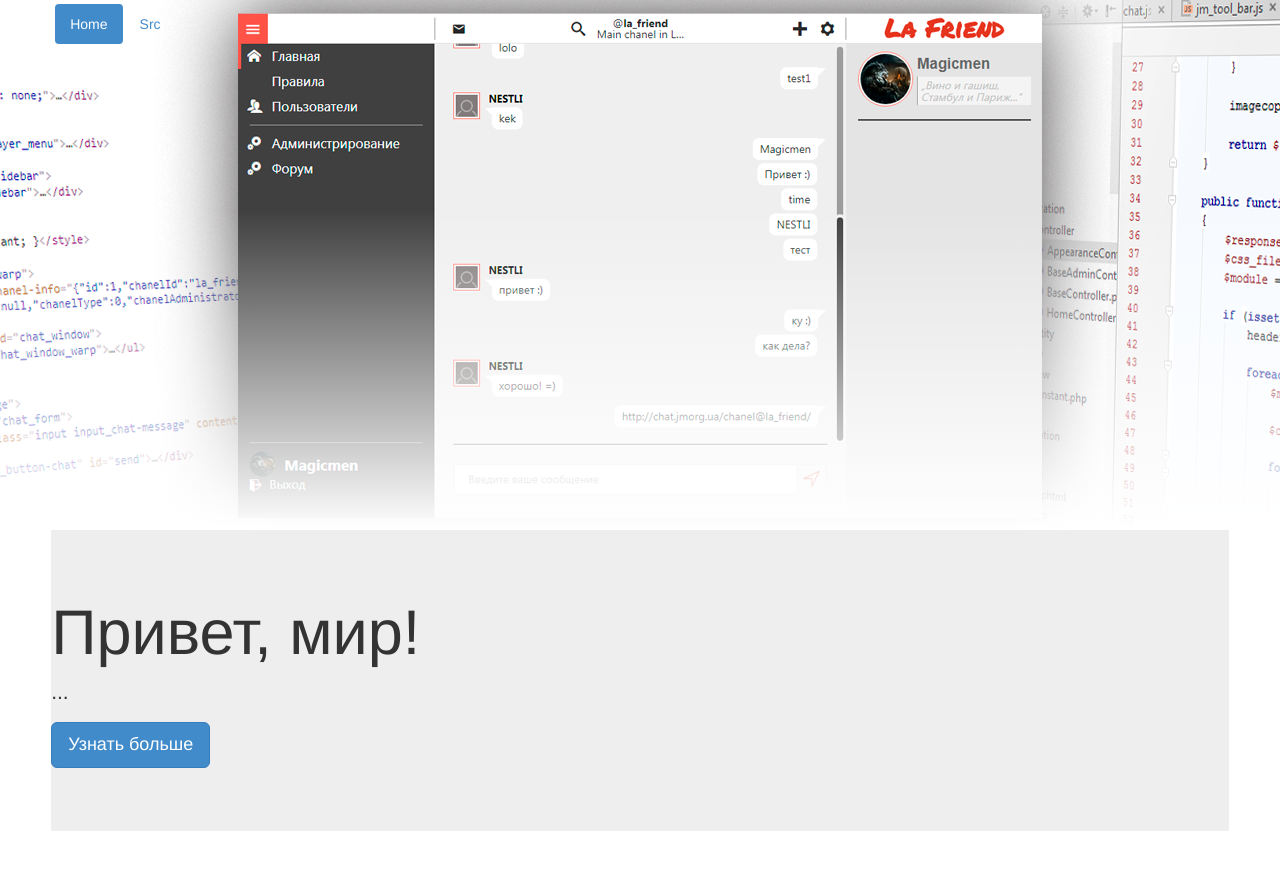
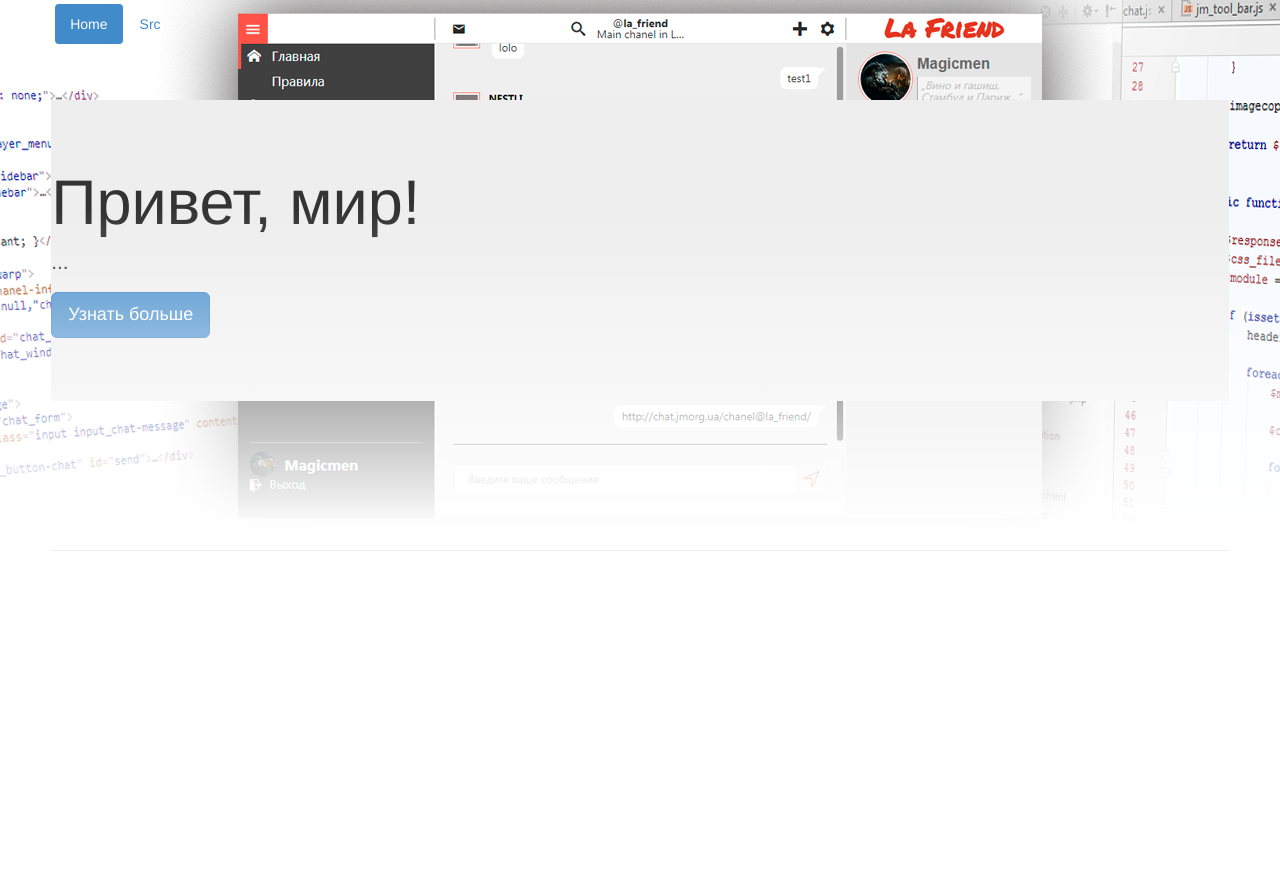
Before and after one commit to jm-organization/jm-organization.github.io, a Jekyll site: the page built from index.html, in a window 1280 px wide and 1400 px high. Shown: the top 870 px of the window. Built offline with Jekyll 4.4.1, drawn with Linux system fonts in a browser that asks for light colours.

Commit message:
backend::reload view previewera

```diff
--- a/_includes/jm_header.html
+++ b/_includes/jm_header.html
@@ -1,7 +1,7 @@
 <div class="jm-layer" ></div>
 
-<div class="page-width">
-	<div class="jumbotron">
+<div class="jm-preview">
+	<div class="jumbotron page-width">
 		<h1>Привет, мир!</h1>
 		<p>...</p>
 		<p><a class="btn btn-primary btn-lg" role="button">Узнать больше</a></p>
--- a/assets/css/main.css
+++ b/assets/css/main.css
@@ -24,6 +24,11 @@
     width: inherit;
     background: white;
     opacity: 0; }
+  .jm-header .jm-preview {
+    position: absolute;
+    width: inherit;
+    height: auto;
+    top: 100px; }
   .jm-header .navigation {
     position: fixed;
     top: 0;
--- a/assets/css/main.sass
+++ b/assets/css/main.sass
@@ -29,6 +29,12 @@
     background: $baseColor
     opacity: 0
 
+  .jm-preview
+    position: absolute
+    width: inherit
+    height: auto
+    top: 100px
+
   .navigation
     position: fixed
     top: 0
```
